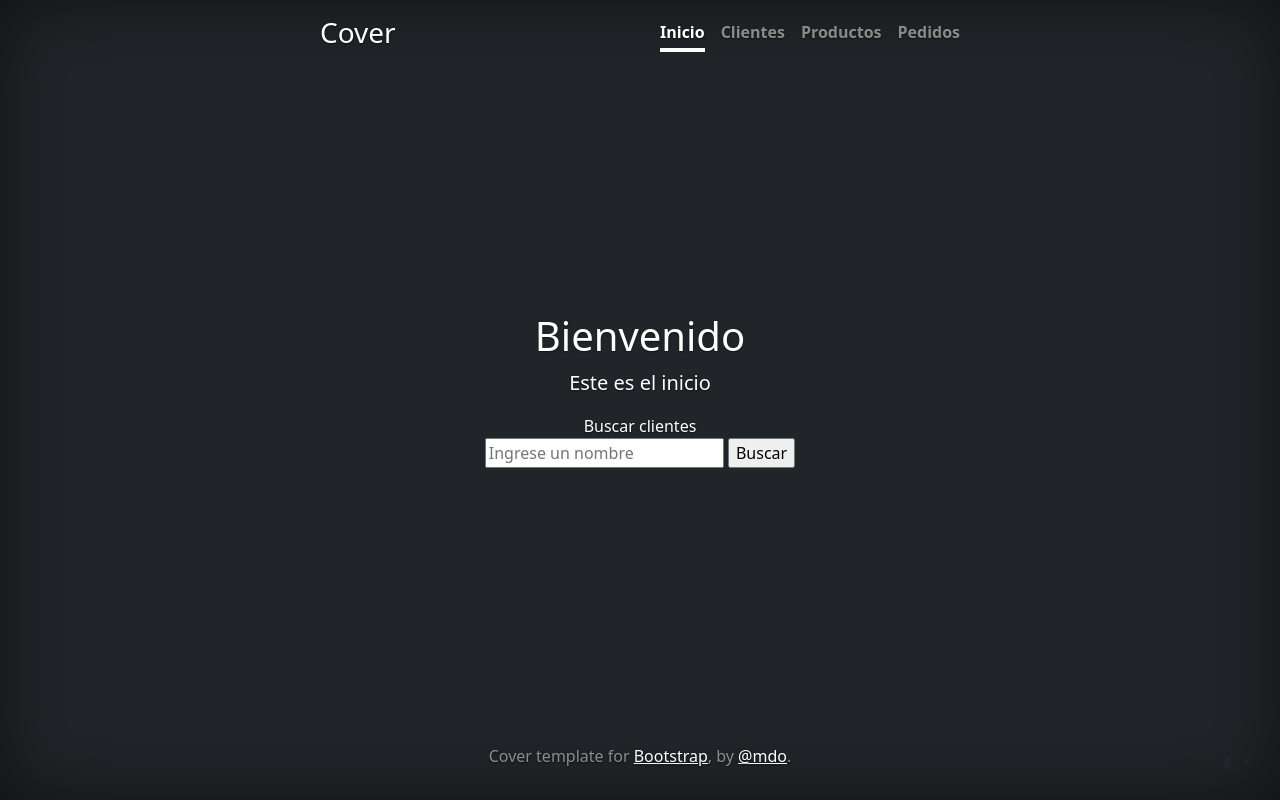
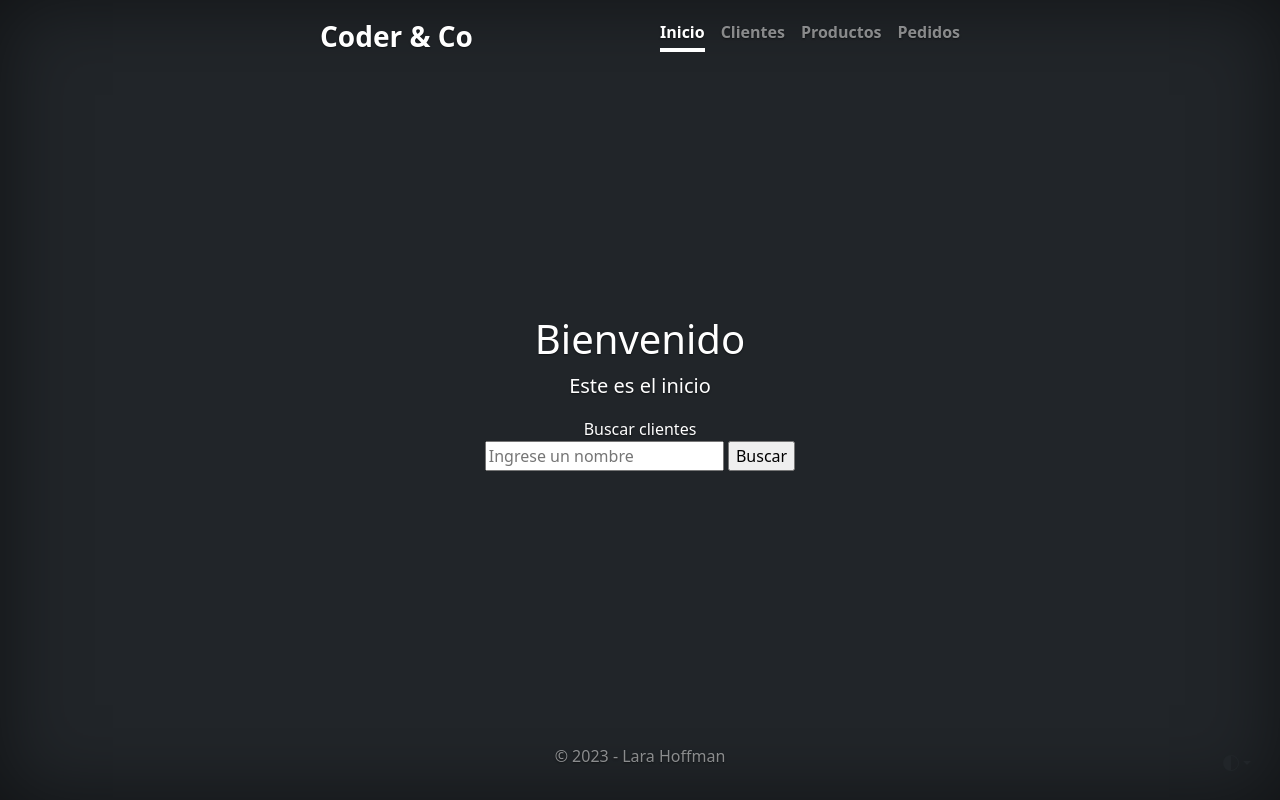
Before and after one commit to larahoffman/Django_Web_Project, a Django app: template Administracion/templates/Administracion/index.html in a window 1280 px wide. Run offline with Django 3.2, Linux system fonts and the light colour scheme; the template is opened without the code that fills it, so the values that code supplies are empty; some libraries are stand-ins or nearby versions.

Commit message:
cambios estilos

```diff
--- a/Administracion/templates/Administracion/layout.html
+++ b/Administracion/templates/Administracion/layout.html
@@ -9,15 +9,11 @@
     <meta name="description" content="">
     <meta name="author" content="Mark Otto, Jacob Thornton, and Bootstrap contributors">
     <meta name="generator" content="Hugo 0.111.3">
-    <title>Cover Template · Bootstrap v5.3</title>
+    <title>Sistema de administración</title>
 
     <link rel="canonical" href="https://getbootstrap.com/docs/5.3/examples/cover/">
 
-
-
-
-
-    <link href="../assets/dist/css/bootstrap.min.css" rel="stylesheet">
+    <link href="{% static 'Administracion/assets/dist/css/bootstrap.min.css' %}" rel="stylesheet">
 
     <style>
       .bd-placeholder-img {
@@ -154,7 +150,7 @@
 <div class="cover-container d-flex w-100 h-100 p-3 mx-auto flex-column">
   <header class="mb-auto">
     <div>
-      <h3 class="float-md-start mb-0">Cover</h3>
+      <h3 class="float-md-start mb-0"><a class="nav-link fw-bold py-1 px-0"href="{% url 'Inicio' %}">Coder & Co</a></h3>
       <nav class="nav nav-masthead justify-content-center float-md-end">
         <a class="nav-link fw-bold py-1 px-0 active" aria-current="page" href="{% url 'Inicio' %}">Inicio</a>
         <a class="nav-link fw-bold py-1 px-0" href="{% url 'Clientes' %}">Clientes</a>
@@ -168,7 +164,7 @@
   {% endblock %}
 
   <footer class="mt-auto text-white-50">
-    <p>Cover template for <a href="https://getbootstrap.com/" class="text-white">Bootstrap</a>, by <a href="https://twitter.com/mdo" class="text-white">@mdo</a>.</p>
+    <p>© 2023 - Lara Hoffman</p>
   </footer>
 </div>
 
```
